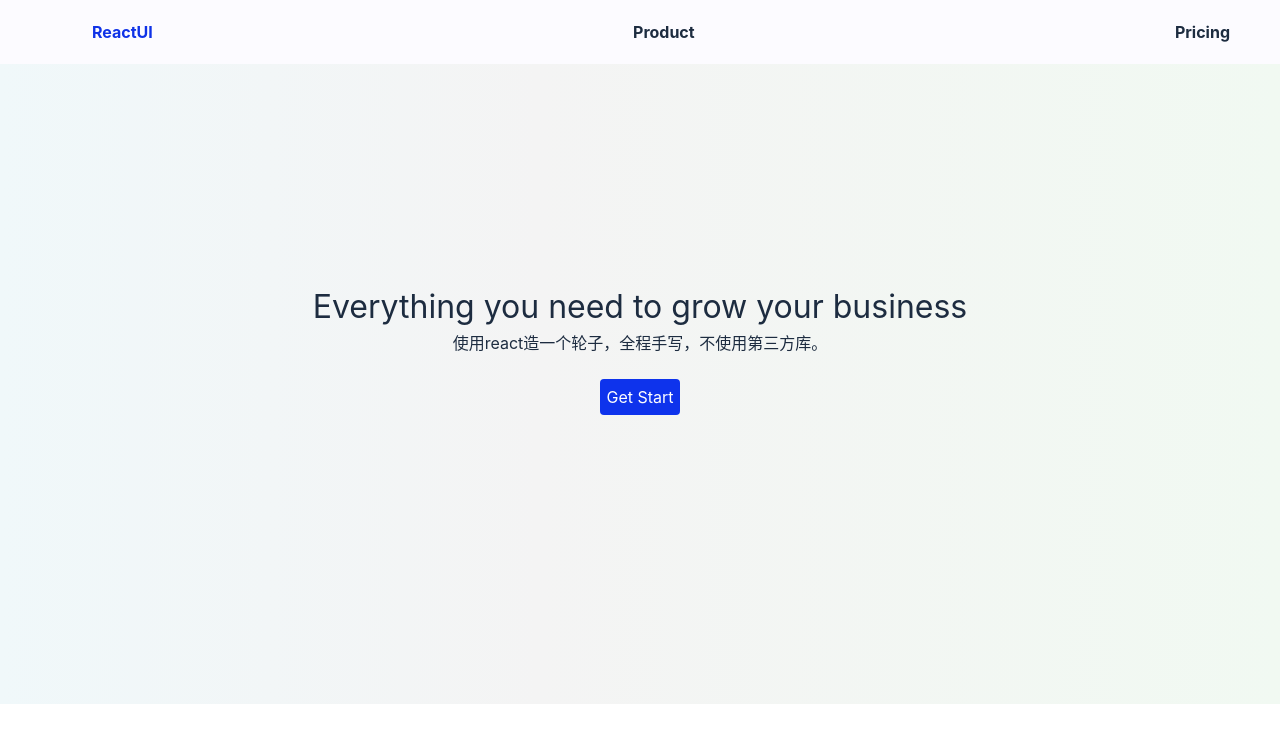
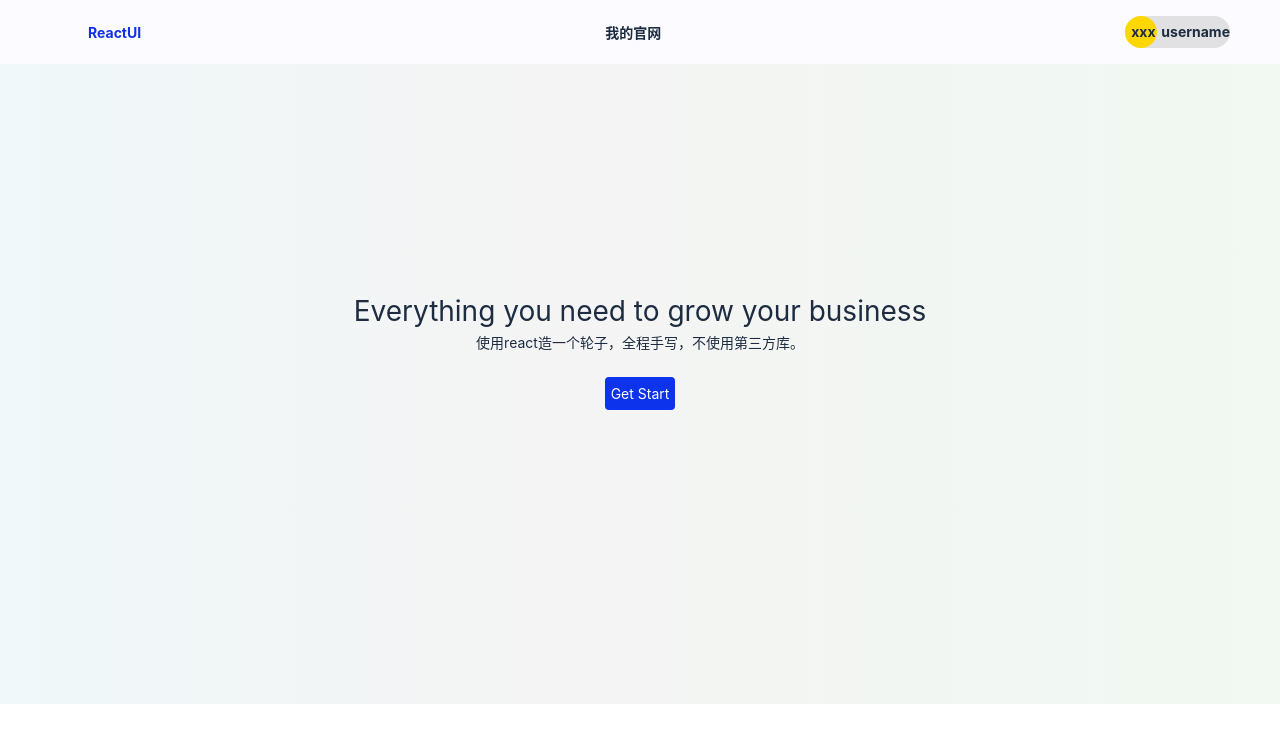
Before and after one commit to Hefeixiong/reactUI, a React (Create React App) app: page / in a window 1280 px wide. Shown: the top 742 px of the page. Built offline with nearby package versions, Linux system fonts and the light colour scheme.

Commit message:
优化Navbar

```diff
--- a/src/home/Navbar.tsx
+++ b/src/home/Navbar.tsx
@@ -10,8 +10,13 @@ const Navbar = () => {
         </svg>
         <div className="name">ReactUI</div>
       </li>
-      <li className="middle">Product</li>
-      <li className="right">Pricing</li>
+
+      <li className="middle">我的官网</li>
+
+      <li className="user-info">
+        <div className="avatar">xxx</div>
+        <div>username</div>
+      </li>
     </ol>
   );
 };
--- a/src/home/styles/navbar.scss
+++ b/src/home/styles/navbar.scss
@@ -17,4 +17,27 @@
       color: #0f32e7;
     }
   }
+
+  > .user-info {
+    display: flex;
+    flex-direction: row;
+    border-radius: 19px;
+    height:32px;
+    background: rgba(164, 159, 159, 0.3);
+
+   //div里面的内容水平垂直居中
+    > div {
+      display: inline-block;
+      vertical-align: middle;
+      text-align: center;
+      line-height: 32px;
+      padding-left: 4px;
+    }
+    > .avatar{
+      border-radius: 50%;
+      width: 32px;
+      background: gold;
+
+    }
+  }
 }
--- a/src/index.scss
+++ b/src/index.scss
@@ -23,7 +23,7 @@ h1, h2, h3, h4, h5, h6 {
 }
 
 body {
-  font-size: 16px;
+  font-size: 14px;
   // 为什么这样写 font-family
   // 答案见 https://github.com/zenozeng/fonts.css/
   line-height: 1.5;
```
